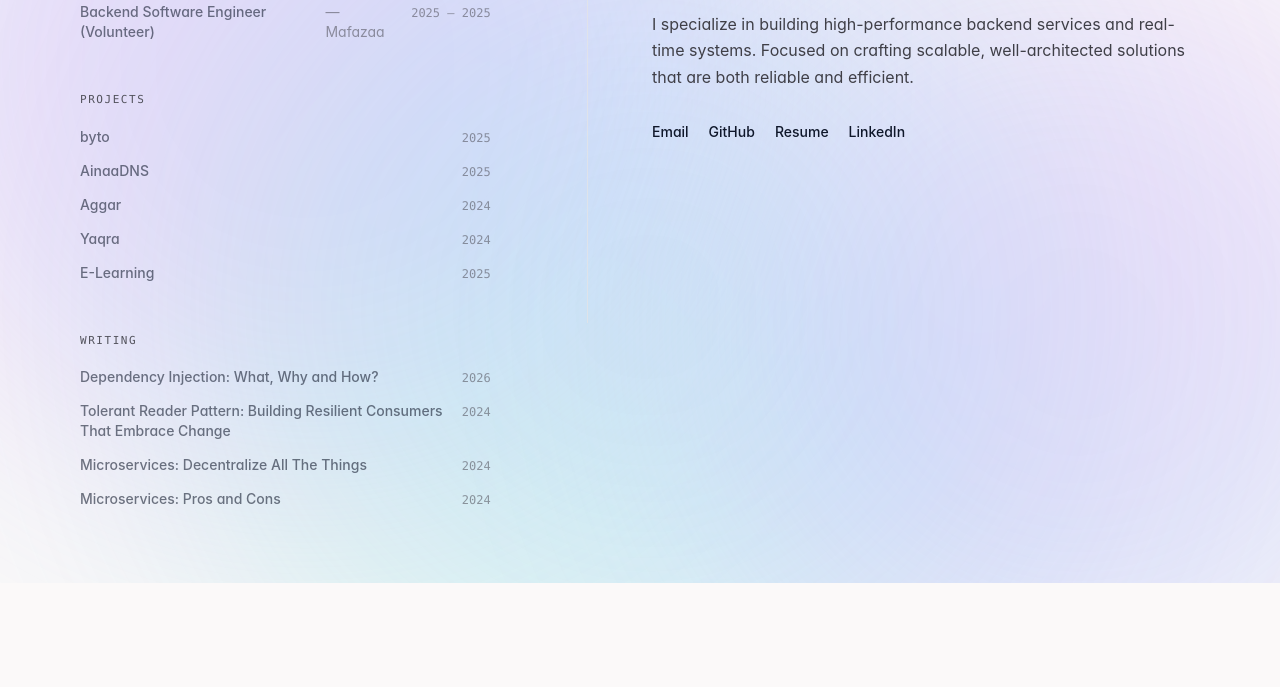
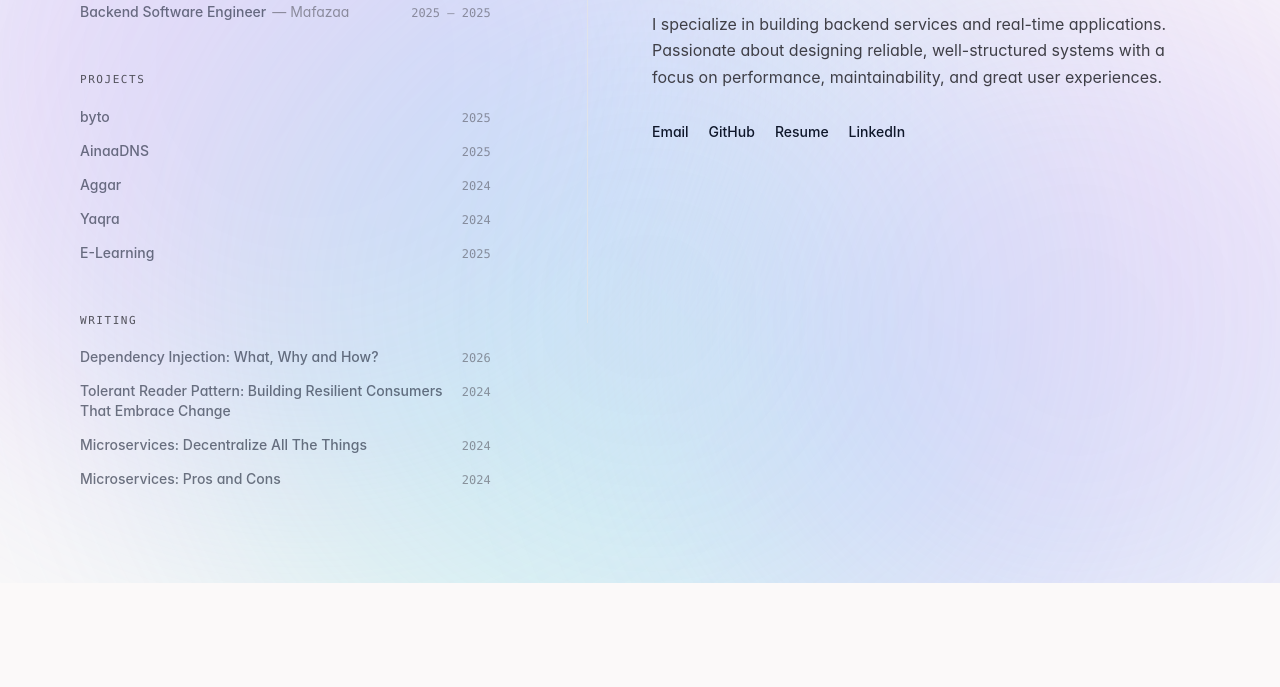
Before and after one commit to OmarNaru1110/PortfolioFrontend, an Astro site: page / in a window 1280 px wide. Shown: the part 217-904 px from the top of the page. Built offline with nearby package versions, Linux system fonts and the light colour scheme; Astro itself is replaced by a stand-in of ours.

Commit message:
fix: made my portfolio look more like a junior than a senior

```diff
--- a/src/components/views/AboutView.astro
+++ b/src/components/views/AboutView.astro
@@ -8,7 +8,7 @@
       </h1>
     </header>
     <p class="text-base text-zinc-700 leading-[1.65] font-normal">
-      I specialize in building high-performance backend services and real-time systems. Focused on crafting scalable, well-architected solutions that are both reliable and efficient.
+      I specialize in building backend services and real-time applications. Passionate about designing reliable, well-structured systems with a focus on performance, maintainability, and great user experiences.
     </p>
     <nav aria-label="Social and direct links" class="pt-2">
       <div class="flex flex-wrap items-center gap-x-5 gap-y-2 text-sm">
--- a/src/data/content.ts
+++ b/src/data/content.ts
@@ -39,8 +39,8 @@ export const aboutItems: AboutItem[] = [
 export const experienceItems: ExperienceItem[] = [
   {
     id: 'exp-mafazaa',
-    title: 'Backend Software Engineer (Volunteer)',
-    role: 'Backend Software Engineer (Volunteer)',
+    title: 'Backend Software Engineer',
+    role: 'Backend Software Engineer',
     company: 'Mafazaa',
     period: '2025 — 2025',
     location: 'Remote',
```
